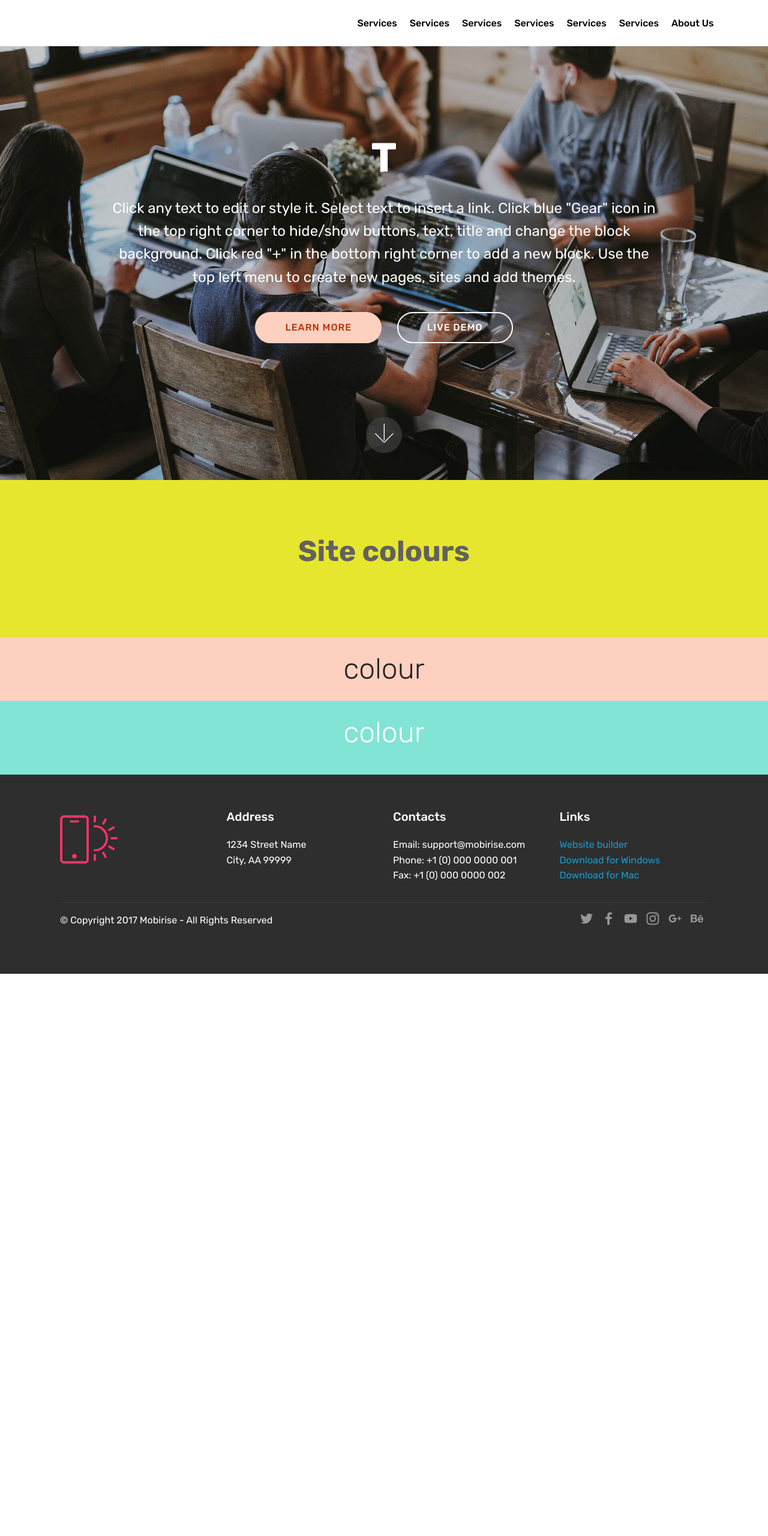
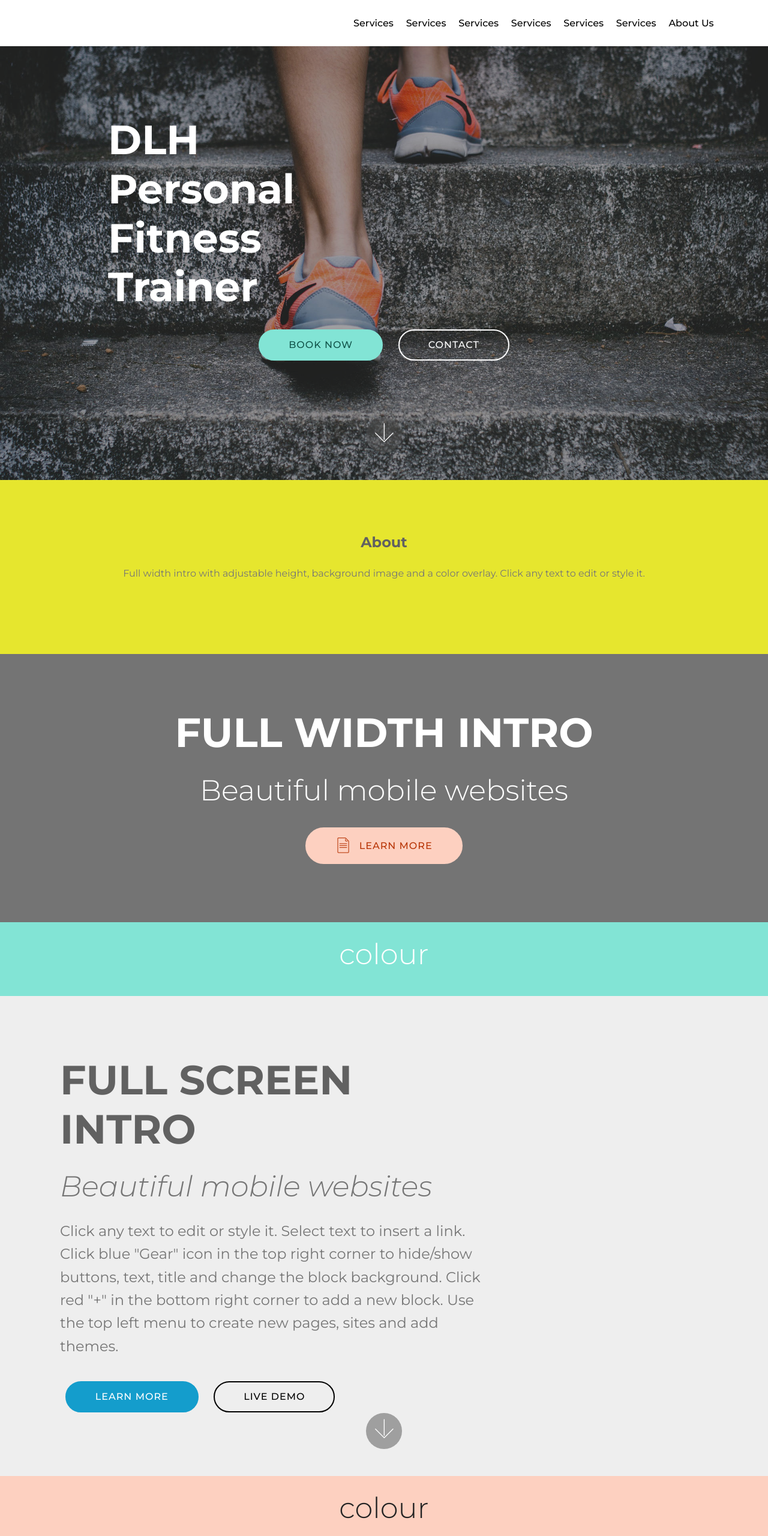
Before and after one commit to danlhennessy/fitness, a plain HTML site: page index.html in a window 1280 px wide. Shown: the top 2560 px of the page at 60% size. Before the commit the page ends 1623 px from the top, so only its background shows below. Drawn offline with Linux system fonts and the light colour scheme; files whose address does not match are found by name.

Commit message:
create github pages

```diff
--- a/assets/images/hashes.json
+++ b/assets/images/hashes.json
@@ -1 +1 @@
-{"FFZqL+bhHOnYVnb1EgFKeg==":"crossfit-534615-1920-1920x1280.jpg","JqoRkfmGXz9YUbt4Uphn+Q==":"run-634702-1920-1920x1188.jpg","MQtsHn/z5zS8EEgKIYhb3A==":"people-2590524-1920-1920x1280.jpg","oDYnwJW08QToLY18yd6SNw==":"mbr-122x122.png","Rdpu8JuVY42oi+bbyCaUYQ==":"mbr-1920x1216.png","q5EwQt09m5L8Hr6tIsvrJw==":"mbr-1920x1280.jpg","dcUfFpJiyt1OFzuSCcIJpg==":"mbr-1920x1080.jpg","eI2jOSQx/mKSEOqbWPC1qg==":"mbr-1920x1341.jpg","PntyaQKVs0bKv9Y19ur1xg==":"mbr-1-1920x1280.jpg","ZvtJciOIImTi/OwrckaUkA==":"mbr-1920x1440.jpg"}
+{"f8W7iYbdepnTMwe0TlFDsw==":"mbr-1920x1280.jpg","MQtsHn/z5zS8EEgKIYhb3A==":"mbr-1-1920x1280.jpg","6UyppSv74iigyY0nxxfr3g==":"mbr-1920x1275.jpg","FFZqL+bhHOnYVnb1EgFKeg==":"mbr-2-1920x1280.jpg","UAPjJMA/VgmE23MnVAEL2A==":"mbr-1920x1177.jpg"}
--- a/assets/mobirise/css/mbr-additional.css
+++ b/assets/mobirise/css/mbr-additional.css
@@ -1,4 +1,4 @@
-@import url(https://fonts.googleapis.com/css?family=Rubik:300,300i,400,400i,500,500i,700,700i,900,900i&display=swap);
+@import url(https://fonts.googleapis.com/css?family=Montserrat:100,100i,200,200i,300,300i,400,400i,500,500i,600,600i,700,700i,800,800i,900,900i&display=swap);
 
 
 
@@ -8,7 +8,7 @@ body {
   font-family: Rubik;
 }
 .display-1 {
-  font-family: 'Rubik', sans-serif;
+  font-family: 'Montserrat', sans-serif;
   font-size: 4.25rem;
   font-display: swap;
 }
@@ -16,7 +16,7 @@ body {
   font-size: 6.8rem;
 }
 .display-2 {
-  font-family: 'Rubik', sans-serif;
+  font-family: 'Montserrat', sans-serif;
   font-size: 3rem;
   font-display: swap;
 }
@@ -24,7 +24,7 @@ body {
   font-size: 4.8rem;
 }
 .display-4 {
-  font-family: 'Rubik', sans-serif;
+  font-family: 'Montserrat', sans-serif;
   font-size: 1rem;
   font-display: swap;
 }
@@ -32,7 +32,7 @@ body {
   font-size: 1.6rem;
 }
 .display-5 {
-  font-family: 'Rubik', sans-serif;
+  font-family: 'Montserrat', sans-serif;
   font-size: 1.5rem;
   font-display: swap;
 }
@@ -40,7 +40,7 @@ body {
   font-size: 2.4rem;
 }
 .display-7 {
-  font-family: 'Rubik', sans-serif;
+  font-family: 'Montserrat', sans-serif;
   font-size: 1rem;
   font-display: swap;
 }
@@ -104,7 +104,7 @@ body {
   background-color: #879a9f !important;
 }
 .bg-danger {
-  background-color: #b1a374 !important;
+  background-color: #82e4d5 !important;
 }
 .btn-primary,
 .btn-primary:active {
@@ -208,23 +208,23 @@ body {
 }
 .btn-danger,
 .btn-danger:active {
-  background-color: #b1a374 !important;
-  border-color: #b1a374 !important;
-  color: #ffffff !important;
+  background-color: #82e4d5 !important;
+  border-color: #82e4d5 !important;
+  color: #12554b !important;
 }
 .btn-danger:hover,
 .btn-danger:focus,
 .btn-danger.focus,
 .btn-danger.active {
-  color: #ffffff !important;
-  background-color: #8b7d4e !important;
-  border-color: #8b7d4e !important;
+  color: #12554b !important;
+  background-color: #43d6c0 !important;
+  border-color: #43d6c0 !important;
 }
 .btn-danger.disabled,
 .btn-danger:disabled {
-  color: #ffffff !important;
-  background-color: #8b7d4e !important;
-  border-color: #8b7d4e !important;
+  color: #12554b !important;
+  background-color: #43d6c0 !important;
+  border-color: #43d6c0 !important;
 }
 .btn-white {
   color: #333333 !important;
@@ -372,22 +372,22 @@ body {
 .btn-danger-outline,
 .btn-danger-outline:active {
   background: none;
-  border-color: #7a6e45;
-  color: #7a6e45;
+  border-color: #2ed2b9;
+  color: #2ed2b9;
 }
 .btn-danger-outline:hover,
 .btn-danger-outline:focus,
 .btn-danger-outline.focus,
 .btn-danger-outline.active {
-  color: #ffffff;
-  background-color: #b1a374;
-  border-color: #b1a374;
+  color: #12554b;
+  background-color: #82e4d5;
+  border-color: #82e4d5;
 }
 .btn-danger-outline.disabled,
 .btn-danger-outline:disabled {
-  color: #ffffff !important;
-  background-color: #b1a374 !important;
-  border-color: #b1a374 !important;
+  color: #12554b !important;
+  background-color: #82e4d5 !important;
+  border-color: #82e4d5 !important;
 }
 .btn-black-outline,
 .btn-black-outline:active {
@@ -439,7 +439,7 @@ body {
   color: #879a9f !important;
 }
 .text-danger {
-  color: #b1a374 !important;
+  color: #82e4d5 !important;
 }
 .text-white {
   color: #ffffff !important;
@@ -469,7 +469,7 @@ a.text-warning:focus {
 }
 a.text-danger:hover,
 a.text-danger:focus {
-  color: #7a6e45 !important;
+  color: #2ed2b9 !important;
 }
 a.text-white:hover,
 a.text-white:focus {
@@ -489,7 +489,7 @@ a.text-black:focus {
   background-color: #879a9f;
 }
 .alert-danger {
-  background-color: #b1a374;
+  background-color: #82e4d5;
 }
 .mbr-section-btn a.btn:not(.btn-form) {
   border-radius: 100px;
@@ -539,14 +539,14 @@ a:hover {
 }
 .mbr-plan-header.bg-danger .mbr-plan-subtitle,
 .mbr-plan-header.bg-danger .mbr-plan-price-desc {
-  color: #dfd9c6;
+  color: #ffffff;
 }
 /* Scroll to top button*/
 .scrollToTop_wraper {
   display: none;
 }
 .form-control {
-  font-family: 'Rubik', sans-serif;
+  font-family: 'Montserrat', sans-serif;
   font-size: 1rem;
   font-display: swap;
 }
@@ -1114,7 +1114,10 @@ section.lazy-placeholder:after {
   color: #e6e62e !important;
 }
 .cid-qTkA127IK8 {
-  background-image: url("../../../assets/images/background4.jpg");
+  background-image: url("../../../assets/images/mbr-1-1920x1280.jpg");
+}
+.cid-qTkA127IK8 H1 {
+  text-align: left;
 }
 .cid-rTZdVkMcQi {
   padding-top: 90px;
@@ -1128,13 +1131,10 @@ section.lazy-placeholder:after {
   color: #616161;
   text-align: center;
 }
-.cid-rTZf5rWJjq {
-  padding-top: 15px;
-  padding-bottom: 15px;
-  background-color: #fdd0c0;
-}
-.cid-rTZf5rWJjq .media-container-row .mbr-text {
-  color: #232323;
+.cid-rVFOYqko8v {
+  padding-top: 90px;
+  padding-bottom: 90px;
+  background-image: url("../../../assets/images/mbr-1920x1177.jpg");
 }
 .cid-rTZfqbPhbT {
   padding-top: 15px;
@@ -1150,6 +1150,28 @@ section.lazy-placeholder:after {
 }
 .cid-rTZfqbPhbT .mbr-text P {
   text-align: center;
+}
+.cid-rVFPGs4Fty {
+  background-image: url("../../../assets/images/mbr-2-1920x1280.jpg");
+}
+.cid-rVFPGs4Fty h1 {
+  color: #616161;
+}
+.cid-rVFPGs4Fty h2,
+.cid-rVFPGs4Fty h3,
+.cid-rVFPGs4Fty p {
+  color: #767676;
+}
+.cid-rVFPGs4Fty .mbr-section-subtitle {
+  font-style: italic;
+}
+.cid-rTZf5rWJjq {
+  padding-top: 15px;
+  padding-bottom: 15px;
+  background-color: #fdd0c0;
+}
+.cid-rTZf5rWJjq .media-container-row .mbr-text {
+  color: #232323;
 }
 .cid-qTkAaeaxX5 {
   padding-top: 60px;
--- a/index.html
+++ b/index.html
@@ -69,26 +69,21 @@
     </nav>
 </section>
 
-<section class="engine"><a href="https://mobirise.info/p">web templates free download</a></section><section class="cid-qTkA127IK8 mbr-fullscreen mbr-parallax-background" id="header2-1">
+<section class="engine"><a href="https://mobirise.info">Mobirise</a></section><section class="cid-qTkA127IK8 mbr-fullscreen mbr-parallax-background" id="header2-1">
 
 
 
-
+    <div class="mbr-overlay" style="opacity: 0.4; background-color: rgb(35, 35, 35);"></div>
 
     <div class="container align-center">
         <div class="row justify-content-md-center">
             <div class="mbr-white col-md-10">
                 <h1 class="mbr-section-title mbr-bold pb-3 mbr-fonts-style display-1">
-                    T
-                </h1>
+                    DLH<br>Personal<br> Fitness<br>Trainer</h1>
 
-                <p class="mbr-text pb-3 mbr-fonts-style display-5">
-                    Click any text to edit or style it. Select text to insert a link. Click blue "Gear" icon in the top right corner to hide/show buttons, text, title and change the block background. Click red "+" in the bottom right corner to add a new block. Use the top left menu to create new pages, sites and add themes.
-                </p>
-                <div class="mbr-section-btn">
-                    <a class="btn btn-md btn-secondary display-4" href="https://mobirise.com">LEARN MORE</a>
-                    <a class="btn btn-md btn-white-outline display-4" href="https://mobirise.com">LIVE DEMO</a>
-                </div>
+
+                <div class="mbr-section-btn"><a class="btn btn-md btn-danger display-4" href="https://mobirise.com">BOOK NOW</a>
+                    <a class="btn btn-md btn-white-outline display-4" href="https://mobirise.com">CONTACT</a></div>
             </div>
         </div>
     </div>
@@ -108,15 +103,84 @@
     <div class="container">
         <div class="row justify-content-md-center">
             <div class="col-md-10 align-center">
-                <h1 class="mbr-section-title mbr-bold pb-3 mbr-fonts-style display-2">
-                    Site colours</h1>
+                <h1 class="mbr-section-title mbr-bold pb-3 mbr-fonts-style display-5">
+                    About<br></h1>
 
-
+                <p class="mbr-text pb-3 mbr-fonts-style display-7">
+                    Full width intro with adjustable height, background image and a color overlay. Click any text to edit or style it.
+                </p>
 
             </div>
         </div>
     </div>
 
+</section>
+
+<section class="header1 cid-rVFOYqko8v mbr-parallax-background" id="header1-8">
+
+
+
+    <div class="mbr-overlay" style="opacity: 0.6; background-color: rgb(35, 35, 35);">
+    </div>
+
+    <div class="container">
+        <div class="row justify-content-md-center">
+            <div class="mbr-white col-md-10">
+                <h1 class="mbr-section-title align-center mbr-bold pb-3 mbr-fonts-style display-1">
+                    FULL WIDTH INTRO
+                </h1>
+                <h3 class="mbr-section-subtitle align-center mbr-light pb-3 mbr-fonts-style display-2">
+                    Beautiful mobile websites
+                </h3>
+
+                <div class="mbr-section-btn align-center"><a class="btn btn-md btn-secondary display-4" href="https://mobirise.co">
+                        <span class="mbr-iconfont mbri-file"></span>LEARN MORE</a></div>
+            </div>
+        </div>
+    </div>
+
+</section>
+
+<section class="mbr-section article content1 cid-rTZfqbPhbT" id="content1-7">
+
+
+
+    <div class="container">
+        <div class="media-container-row">
+            <div class="mbr-text col-12 mbr-fonts-style display-2 col-md-8"><p>colour</p></div>
+        </div>
+    </div>
+</section>
+
+<section class="header9 cid-rVFPGs4Fty mbr-fullscreen mbr-parallax-background" id="header9-9">
+
+
+
+
+
+    <div class="container">
+        <div class="media-container-column mbr-white col-lg-8 col-md-10">
+            <h1 class="mbr-section-title align-left mbr-bold pb-3 mbr-fonts-style display-1">
+                FULL SCREEN INTRO
+            </h1>
+            <h3 class="mbr-section-subtitle align-left mbr-light pb-3 mbr-fonts-style display-2">
+                Beautiful mobile websites
+            </h3>
+            <p class="mbr-text align-left pb-3 mbr-fonts-style display-5">
+                Click any text to edit or style it. Select text to insert a link. Click blue "Gear" icon in the top right corner to hide/show buttons, text, title and change the block background. Click red "+" in the bottom right corner to add a new block. Use the top left menu to create new pages, sites and add themes.
+            </p>
+            <div class="mbr-section-btn align-left">
+                <a class="btn btn-md btn-primary display-4" href="https://mobirise.co">LEARN MORE</a>
+                <a class="btn btn-md btn-black-outline display-4" href="https://mobirise.co">LIVE DEMO</a>
+            </div>
+        </div>
+    </div>
+
+    <div class="mbr-arrow hidden-sm-down" aria-hidden="true">
+        <a href="#next">
+            <i class="mbri-down mbr-iconfont"></i>
+        </a>
+    </div>
 </section>
 
 <section once="footers" class="cid-rTZf5rWJjq" id="footer6-6">
@@ -130,17 +194,6 @@
             <div class="col-12">
                 <p class="mbr-text mb-0 mbr-fonts-style display-2">colour</p>
             </div>
-        </div>
-    </div>
-</section>
-
-<section class="mbr-section article content1 cid-rTZfqbPhbT" id="content1-7">
-
-
-
-    <div class="container">
-        <div class="media-container-row">
-            <div class="mbr-text col-12 mbr-fonts-style display-2 col-md-8"><p>colour</p></div>
         </div>
     </div>
 </section>
```
Also changed, not shown: assets/images/mbr-1-1920x1280.jpg (added), assets/images/mbr-1920x1177.jpg (added), assets/images/mbr-2-1920x1280.jpg (added), 1 other file.
